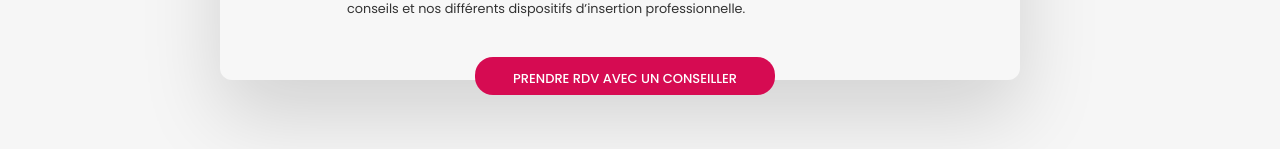
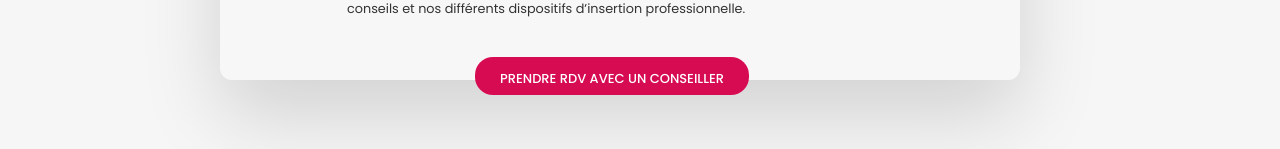
Before and after one commit to GitInsersite/missionlocale_front, a React (Vite) app: page /trouver-un-emploi in a window 1280 px wide. Shown: the part 651-800 px from the top of the page. Built offline with nearby package versions, Linux system fonts and the light colour scheme; what react-cookie-consent would draw is missing.

Commit message:
lien_jeunes

```diff
--- a/src/pages/EtreAccompagne.jsx
+++ b/src/pages/EtreAccompagne.jsx
@@ -1,7 +1,7 @@
 import { useState } from "react";
 import axios from "axios";
 import '/accompagnement.css'; // Importez les styles CSS
-
+import { Link } from "react-router-dom";
 import { useMediaQuery } from "react-responsive";
 
 function EtreAccompagne() {
@@ -71,7 +71,8 @@
 
             </p>
             <div className="rdv">
-  <button onClick={handleInscription}>PRENDRE RDV AVEC UN CONSEILLER</button>
+            <Link to="/connexion-jeune"  >PRENDRE RDV AVEC UN CONSEILLER</Link>
+
 </div>
 
           </div>
--- a/src/pages/Sorienter.jsx
+++ b/src/pages/Sorienter.jsx
@@ -3,6 +3,7 @@
 import axios from "axios";
 import { useMediaQuery } from "react-responsive";
 import '/orienter.css'; // Importez les styles CSS
+import { Link } from "react-router-dom";
 
 
 function Sorienter() {
@@ -85,7 +86,7 @@
             </p>
             <div className="rdv">
 
-              <button onClick={handleRedirectToConnexion}  >PRENDRE RDV AVEC UN CONSEILLER</button>
+              <Link to="/connexion-jeune"  >PRENDRE RDV AVEC UN CONSEILLER</Link>
 
 
 </div>
--- a/src/pages/TrouverUnEmploi.jsx
+++ b/src/pages/TrouverUnEmploi.jsx
@@ -2,6 +2,8 @@
 import axios from "axios";
 import '/emploi.css';
 import { useMediaQuery } from "react-responsive";
+import { Link } from "react-router-dom";
+
 
 function TrouverUnEmploi() {
   const [error, setError] = useState(null);
@@ -93,7 +95,7 @@
 
             </p>
             <div className="rdv">
-  <button onClick={handleInscription}>PRENDRE RDV AVEC UN CONSEILLER</button>
+            <Link to="/connexion-jeune"  >PRENDRE RDV AVEC UN CONSEILLER</Link>
 </div>
 
           </div>
```
